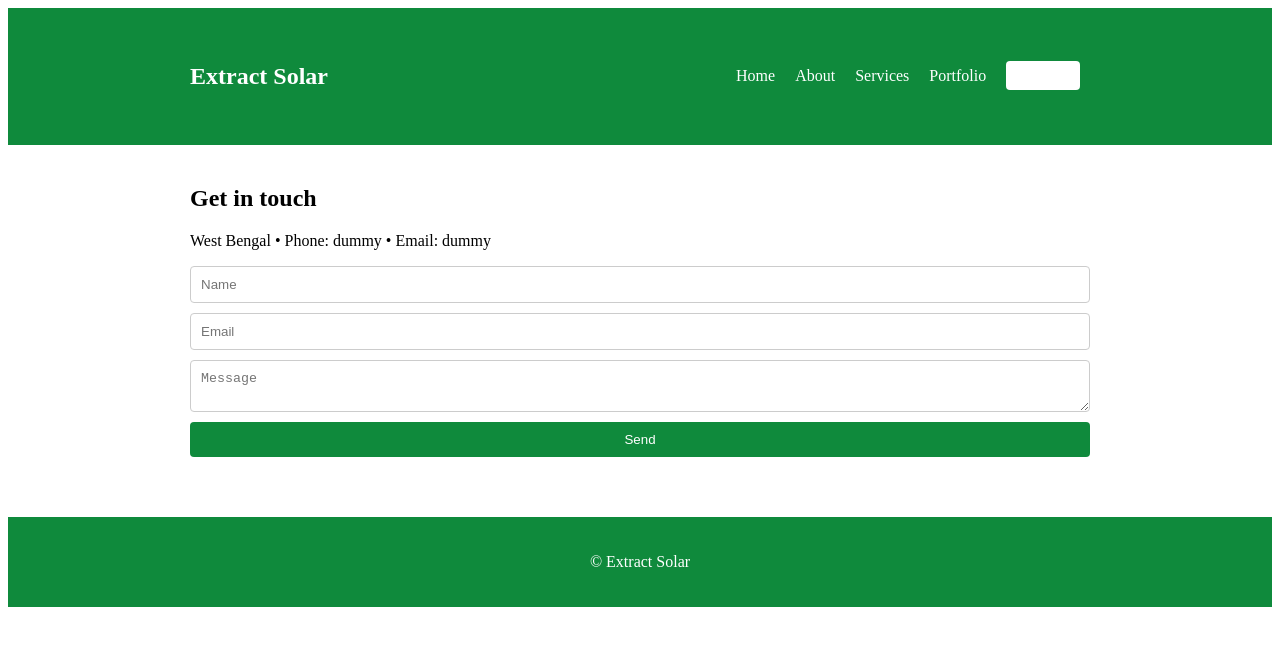
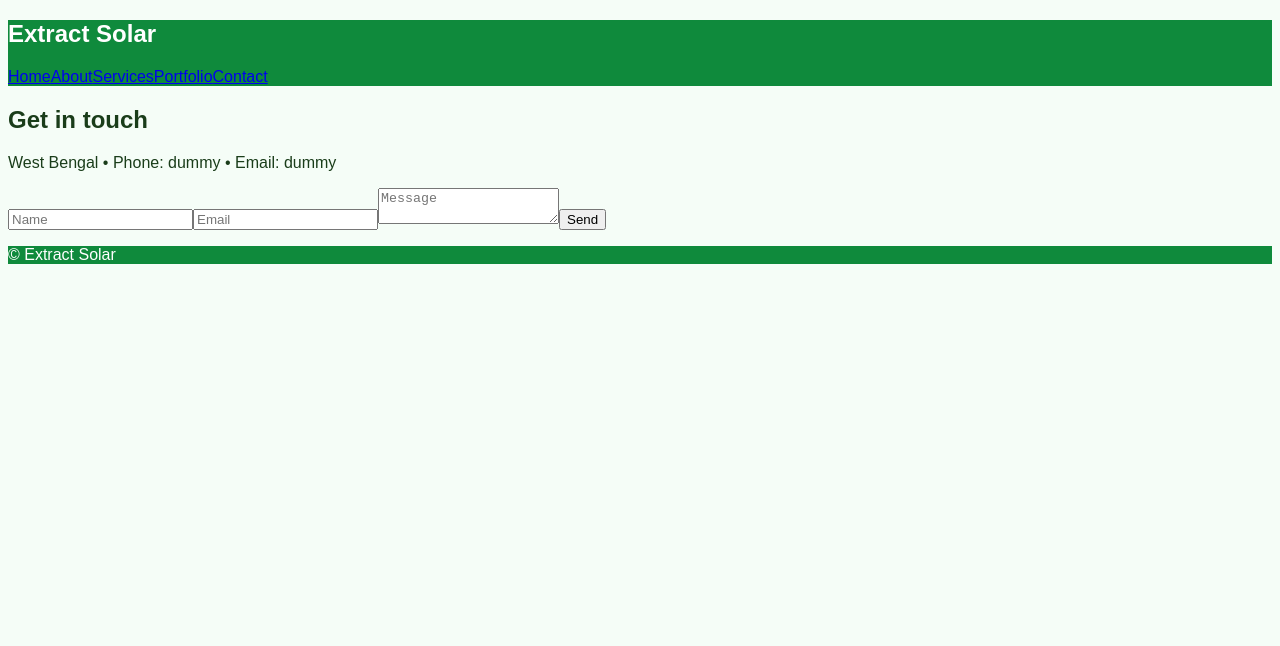
Before and after one commit to ron-meta1/extsolar, a plain HTML site: page contact.html in a window 1280 px wide. Drawn offline with Linux system fonts and the light colour scheme.

Commit message:
Update style.css

```diff
--- a/style.css
+++ b/style.css
@@ -1,17 +1,24 @@
-<style>
-body{margin:0;font-family:Arial;background:#f5fdf7;color:#1a3d1a}
-header{background:#0f8a3c;color:#fff;padding:15px 0}
-.nav{display:flex;justify-content:space-between;align-items:center}
-.nav a{margin:0 10px;color:#fff;text-decoration:none}
-.btn{background:#fff;color:#0f8a3c;padding:6px 12px;border-radius:4px}
-.container{max-width:900px;margin:auto;padding:20px}
-.hero{display:flex;gap:20px;align-items:center;padding-top:30px}
-.hero img{width:50%;border-radius:12px}
-.services .grid{display:grid;grid-template-columns:repeat(3,1fr);gap:12px}
-.services .grid div{background:white;padding:15px;border-radius:6px}
-footer{text-align:center;padding:20px;background:#0f8a3c;color:white;margin-top:40px}
-form{display:grid;gap:10px}
-input,textarea{padding:10px;border-radius:4px;border:1px solid #ccc}
-button{background:#0f8a3c;color:#fff;padding:10px;border:none;border-radius:4px}
-@media(max-width:700px){.hero{flex-direction:column}.services .grid{grid-template-columns:repeat(1,1fr)}}
-</style>
+body {
+    font-family: Arial, sans-serif;
+    background: #f5fdf7;
+    color: #1a3d1a;
+}
+
+header, footer {
+    background: #0f8a3c;
+    color: #fff;
+}
+
+.hero img {
+    border-radius: 12px;
+}
+
+.btn-custom {
+    border-radius: 4px;
+}
+
+.card-img-fixed {
+    height: 250px;      /* adjust as needed */
+    width: 100%;
+    object-fit: cover;
+}
```
